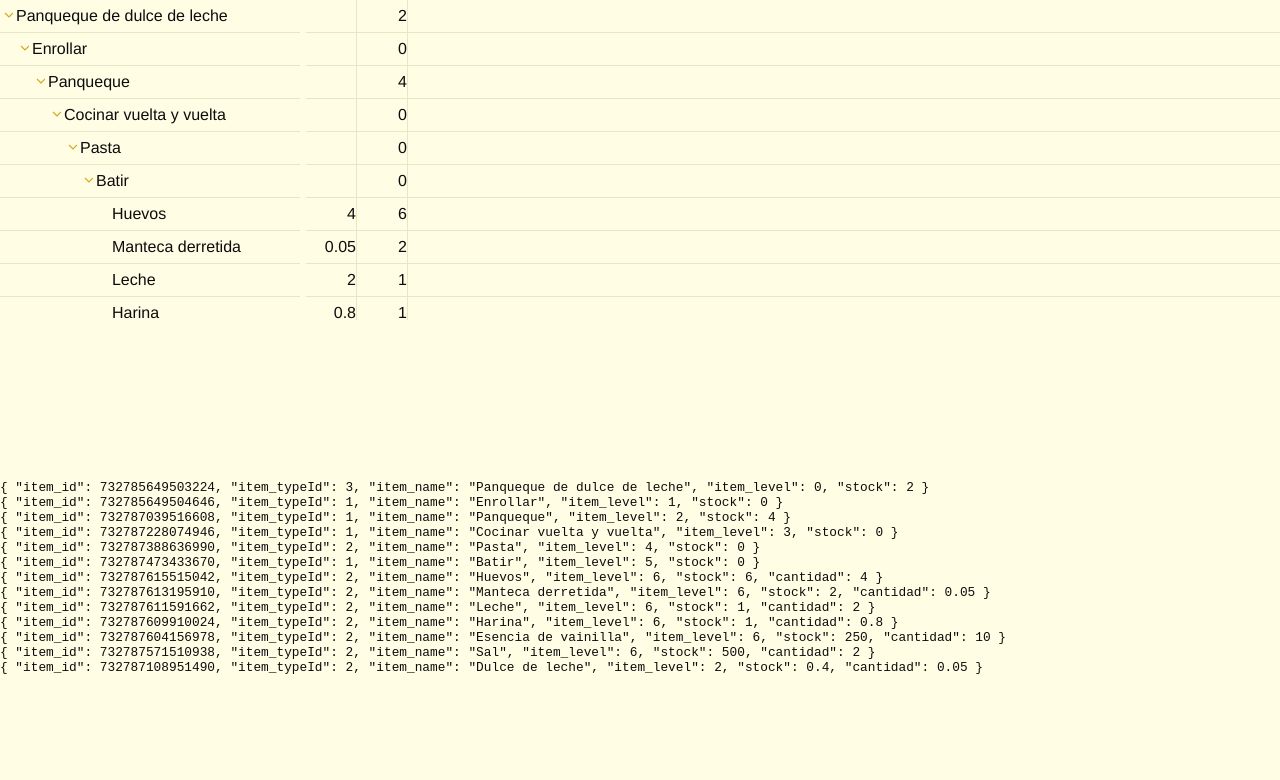
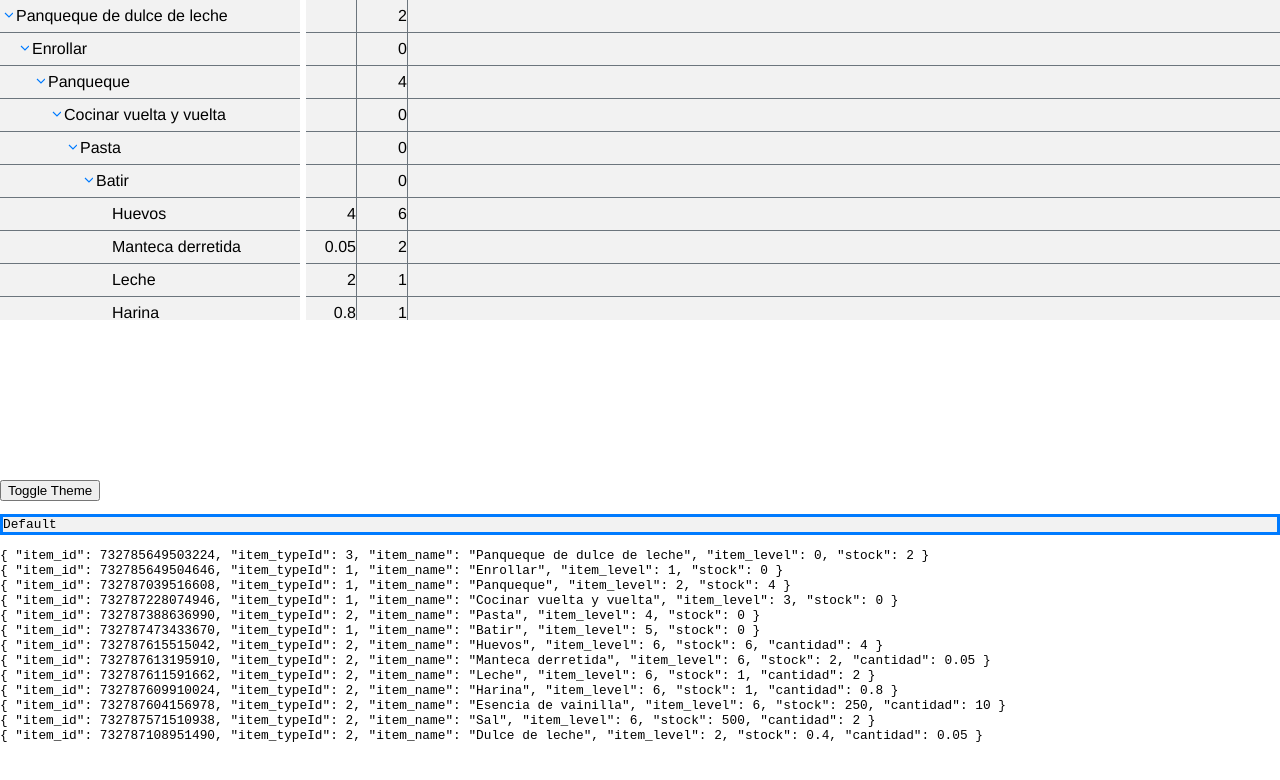
Before and after one commit to ElToroDM/ElManager, a Vue app: page / in a window 1280 px wide. Shown: the top 780 px of the page. Built offline with nearby package versions, Linux system fonts and the light colour scheme.

Commit message:
update App.vue, ItemsList.vue and PropsEdit.vue

```diff
--- a/src/App.vue
+++ b/src/App.vue
@@ -11,21 +11,22 @@ import { ref, reactive, onMounted } from 'vue'
 import ItemsList from './ItemsList.vue'
 import PropsEdit from './PropsEdit.vue'
 import Pane from './Pane.vue'
+import Themes from './Themes.vue'
 
 const items = ref([
-  { "item_id": 732785649503224, "item_typeId":3, "item_name": "Panqueque de dulce de leche", "item_level": 0, "stock": 2 },
-  { "item_id": 732785649504646, "item_typeId":1, "item_name": "Enrollar", "item_level": 1, "stock": 0, },
-  { "item_id": 732787039516608, "item_typeId":1, "item_name": "Panqueque", "item_level": 2, "stock": 4 },
-  { "item_id": 732787228074946, "item_typeId":1, "item_name": "Cocinar vuelta y vuelta", "item_level": 3, "stock": 0 },
-  { "item_id": 732787388636990, "item_typeId":2, "item_name": "Pasta", "item_level": 4, "stock": 0 },
-  { "item_id": 732787473433670, "item_typeId":1, "item_name": "Batir", "item_level": 5, "stock": 0 },
-  { "item_id": 732787615515042, "item_typeId":2, "item_name": "Huevos", "item_level": 6, "stock": 6, "cantidad": 4 },
-  { "item_id": 732787613195910, "item_typeId":2, "item_name": "Manteca derretida", "item_level": 6, "stock": 2, "cantidad": .05 },
-  { "item_id": 732787611591662, "item_typeId":2, "item_name": "Leche", "item_level": 6, "stock": 1, "cantidad": 2 },
-  { "item_id": 732787609910024, "item_typeId":2, "item_name": "Harina", "item_level": 6, "stock": 1, "cantidad": .8 },
-  { "item_id": 732787604156978, "item_typeId":2, "item_name": "Esencia de vainilla", "item_level": 6, "stock": 250, "cantidad": 10 },
-  { "item_id": 732787571510938, "item_typeId":2, "item_name": "Sal", "item_level": 6, "stock": 500, "cantidad": 2 },
-  { "item_id": 732787108951490, "item_typeId":2, "item_name": "Dulce de leche", "item_level": 2, "stock": .4, "cantidad": .05 }
+  { "item_id": 732785649503224, "item_typeId": 3, "item_name": "Panqueque de dulce de leche", "item_level": 0, "stock": 2 },
+  { "item_id": 732785649504646, "item_typeId": 1, "item_name": "Enrollar", "item_level": 1, "stock": 0, },
+  { "item_id": 732787039516608, "item_typeId": 1, "item_name": "Panqueque", "item_level": 2, "stock": 4 },
+  { "item_id": 732787228074946, "item_typeId": 1, "item_name": "Cocinar vuelta y vuelta", "item_level": 3, "stock": 0 },
+  { "item_id": 732787388636990, "item_typeId": 2, "item_name": "Pasta", "item_level": 4, "stock": 0 },
+  { "item_id": 732787473433670, "item_typeId": 1, "item_name": "Batir", "item_level": 5, "stock": 0 },
+  { "item_id": 732787615515042, "item_typeId": 2, "item_name": "Huevos", "item_level": 6, "stock": 6, "cantidad": 4 },
+  { "item_id": 732787613195910, "item_typeId": 2, "item_name": "Manteca derretida", "item_level": 6, "stock": 2, "cantidad": .05 },
+  { "item_id": 732787611591662, "item_typeId": 2, "item_name": "Leche", "item_level": 6, "stock": 1, "cantidad": 2 },
+  { "item_id": 732787609910024, "item_typeId": 2, "item_name": "Harina", "item_level": 6, "stock": 1, "cantidad": .8 },
+  { "item_id": 732787604156978, "item_typeId": 2, "item_name": "Esencia de vainilla", "item_level": 6, "stock": 250, "cantidad": 10 },
+  { "item_id": 732787571510938, "item_typeId": 2, "item_name": "Sal", "item_level": 6, "stock": 500, "cantidad": 2 },
+  { "item_id": 732787108951490, "item_typeId": 2, "item_name": "Dulce de leche", "item_level": 2, "stock": .4, "cantidad": .05 }
 ])
 
 const itemTypes = ref([
@@ -49,6 +50,7 @@ const itemTypes = ref([
     </Pane>
   </Pane>
   <div style="position:absolute; bottom:0;height: 40vh; overflow-y: scroll;width:100%;font:.8em monospace;">
+    <Themes />
     <!-- <div v-for="item in items" style="overflow:hidden; white-space: nowrap;"> {{ item }}</div> -->
     <div v-for="item in items" style="overflow:hidden; white-space: nowrap;"> {{ item }}</div>
   </div>
@@ -59,8 +61,8 @@ body {
   margin: 0;
   padding: 0;
   overflow: hidden;
-  background-color: rgb(255, 253, 228);
-  color: rgb(12, 12, 12);
+  background-color: var(--background );
+  color: var(--on-background);
 }
 
 body,
--- a/src/ItemsList.vue
+++ b/src/ItemsList.vue
@@ -319,14 +319,19 @@ function autoScroll(event) {
   display: flex;
   white-space: nowrap;
   overflow: visible;
-  border-bottom: 1px solid rgb(228, 232, 199);
+  color: var(--on-surface);
+  background-color:var(--surface);
+  /* border-bottom: 1px solid rgb(228, 232, 199); */
+  border-bottom: 1px solid var(--secondary);
   height: 4vh;
   cursor: default;
   /* touch-action: none; */
 }
 
 .itemLineDragging {
-  background-color: rgba(241, 255, 150, 0.8);
+  /* background-color: rgba(241, 255, 150, 0.8); */
+  color: var(--on-surface);
+  background-color:var(--surface);
   cursor: ns-resize;
 }
 
@@ -354,7 +359,8 @@ function autoScroll(event) {
 .isFolder svg {
   width: .6em;
   height: .6em;
-  stroke: goldenrod;
+  /* stroke: goldenrod; */
+  stroke: var(--primary);
   stroke-width: .07em;
   fill: none;
 }
@@ -374,7 +380,9 @@ function autoScroll(event) {
   right: 0;
   padding-right: 1vh;
   font-size: 1.5em;
-  background-color: rgba(241, 255, 150, 0.7);
+  /* background-color: rgba(241, 255, 150, 0.7); */
+  color: var(--on-surface);
+  background-color: var(--surface);
   text-shadow: -1px -1px 1px rgba(0, 0, 0, 0.5), 1px -1px 1px rgba(0, 0, 0, 0.5),
     -1px 1px 1px rgba(0, 0, 0, 0.5), 1px 1px 1px rgba(0, 0, 0, 0.5);
 }
@@ -392,10 +400,14 @@ function autoScroll(event) {
 }
 
 .itemHighlight1 {
-  background-color: rgba(241, 255, 150, 0.6);
+  /* background-color: rgba(241, 255, 150, 0.6); */
+  color: var(--on-secondary);
+  background-color: var(--secondary);
 }
 
 .itemHighlight2 {
-  background-color: rgba(241, 255, 150, 0.3);
+  /* background-color: rgba(241, 255, 150, 0.3); */
+  color: var(--on-secondary);
+  background-color: var(--secondary-variant);
 }
 </style>
--- a/src/PropsEdit.vue
+++ b/src/PropsEdit.vue
@@ -67,7 +67,7 @@ function isInOpenFolder(item) {
   align-items: center;
   justify-content:right;
   width: 50px;
-  border-right: 1px solid rgb(228, 232, 199);
+  border-right: 1px solid var(--secondary);
   /* background-color: aqua; */
 }
 
```
